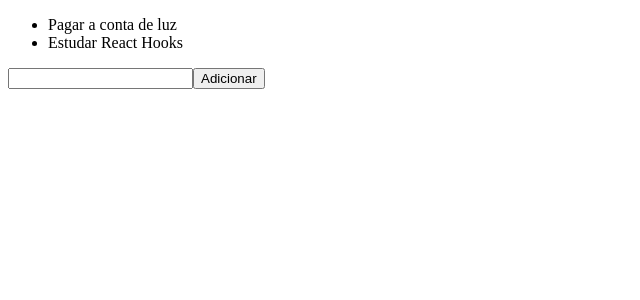
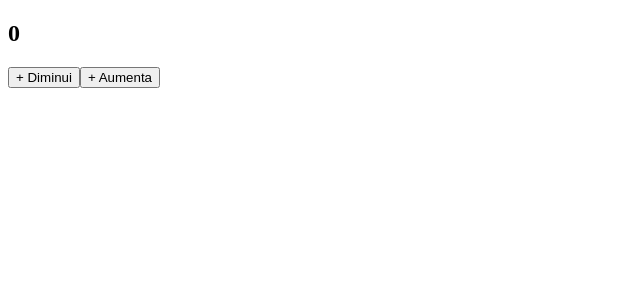
Before and after one commit to Julioclma/react-learning, a React (Create React App) app: page / in a window 1280 px wide. Shown: the top 300 px of the page, without its empty margins (0-640 px from the left). Built offline with nearby package versions, Linux system fonts and the light colour scheme.

Commit message:
Hooks - Projeto Contador

```diff
--- a/src/App.js
+++ b/src/App.js
@@ -3,29 +3,15 @@ import React, { useState } from 'react';
 
 function App() {
 
-  const [tarefas, setTarefas] = useState([
-    'Pagar a conta de luz',
-    'Estudar React Hooks'
-  ]);
+  let [contator, setContator] = useState(0);
 
-  const [tarefa, setTarefa] = useState('');
-
-  function handleAdd() {
-    setTarefas([...tarefas, tarefa]);
-    setTarefa('');
-  }
 
 
   return (
     <div>
-      <ul>
-        {tarefas.map(tarefa => (
-          <li key={tarefa}>{tarefa}</li>
-        ))
-        }
-      </ul>
-      <input type="text" name="tarefa" value={tarefa} onChange={element => setTarefa(element.target.value)} />
-      <button type="button" onClick={handleAdd}>Adicionar</button>
+      <h2>{contator}</h2>
+      <button type="button" onClick={() => setContator(contator - 1)}>+ Diminui</button>
+      <button type="button" onClick={() => setContator(contator + 1)}>+ Aumenta</button>
     </div>
   );
 
```
